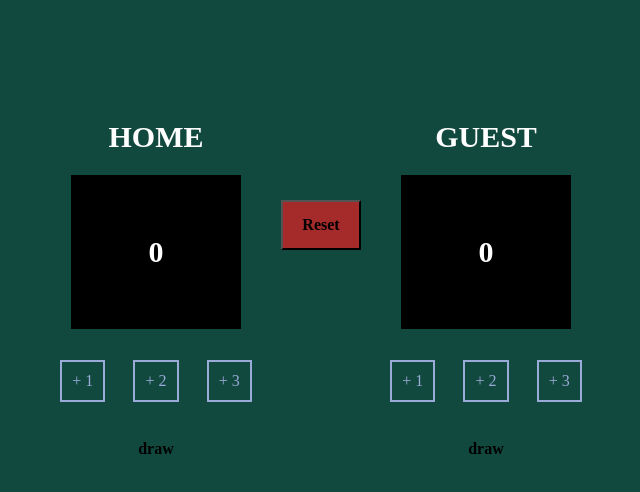
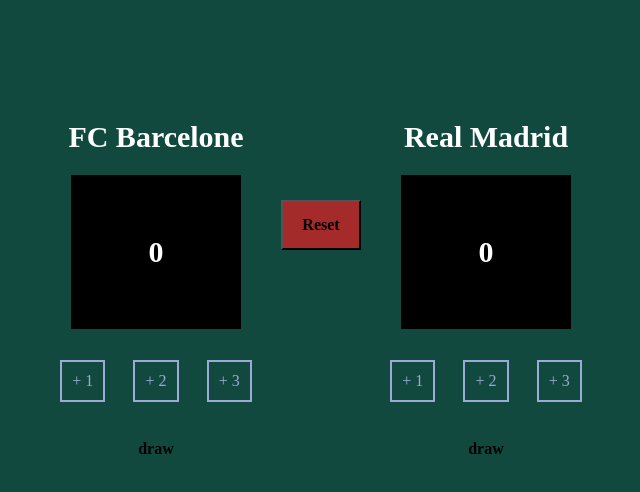
Before and after one commit to heni-yo/basketball-score, a plain HTML site: page index.html in a window 1280 px wide. Shown: the whole page, without its empty margins (319-959 px from the left). Drawn offline with nearby package versions, Linux system fonts and the light colour scheme.

Commit message:
updated teams names

```diff
--- a/index.html
+++ b/index.html
@@ -9,7 +9,7 @@
   <body>
     <div class="container">
       <div class="home">
-        <h3>HOME</h3>
+        <h3>FC Barcelone</h3>
         <h3 class="score" id="home-score">0</h3>
         <div class="points">
           <p onclick="scoreUpdate('home', 1)">+ 1</p>
@@ -20,7 +20,7 @@
       </div>
       <button onclick="Reset()">Reset</button>
       <div class="guest">
-        <h3>GUEST</h3>
+        <h3>Real Madrid</h3>
         <h3 class="score" id="guest-score">0</h3>
         <div class="points">
           <p onclick="scoreUpdate('guest', 1)">+ 1</p>
```
